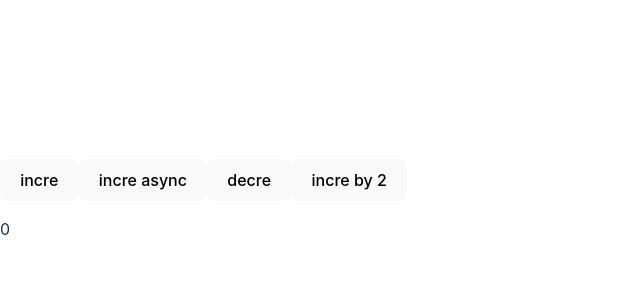
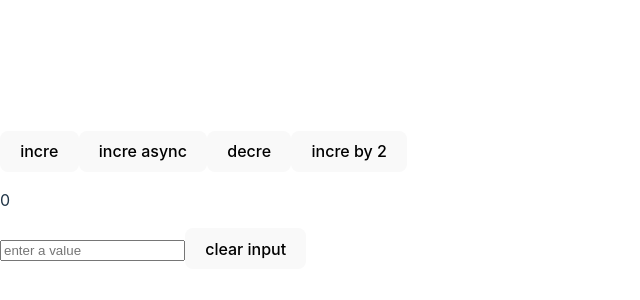
Before and after one commit to abhikatta/redux-test-ts, a React (Vite) app: page / in a window 1280 px wide. Shown: the part 192-492 px from the top of the page, without its empty margins (0-640 px from the left). Built offline with nearby package versions, Linux system fonts and the light colour scheme.

Commit message:
added input state management using slice and some directory changes

```diff
--- a/src/App.tsx
+++ b/src/App.tsx
@@ -5,10 +5,12 @@ import {
   increment,
   incrementAsync,
   incrementByValue,
-} from "./store/counterSlice";
+} from "./store/counter/counterSlice";
+import { clearInput, setInput } from "./store/input/inputSlice";
 
 function App() {
   const count = useSelector((state: RootState) => state.counter.value);
+  const input = useSelector((state: RootState) => state.input.value);
   // app dispatch is needed when working with async functions
   const dispatch = useDispatch<AppDispatch>();
   return (
@@ -24,6 +26,20 @@ function App() {
         </button>
         <p>{count}</p>
       </div>
+      <div>
+        <input
+          placeholder="enter a value"
+          value={input}
+          onChange={(e) => dispatch(setInput(e.target.value))}></input>
+        <button
+          onClick={() => {
+            dispatch(clearInput());
+          }}>
+          clear input
+        </button>
+      </div>
+
+      <p>{input}</p>
     </>
   );
 }
--- /dev/null
+++ b/src/store/input/inputSlice.ts
@@ -0,0 +1,25 @@
+import { PayloadAction, createSlice } from "@reduxjs/toolkit";
+
+interface InputState {
+  value: string;
+}
+
+const initialState: InputState = {
+  value: "",
+};
+
+const inputSlice = createSlice({
+  name: "input",
+  initialState,
+  reducers: {
+    setInput: (state, action: PayloadAction<string>) => {
+      state.value = action.payload;
+    },
+    clearInput: (state) => {
+      state.value = "";
+    },
+  },
+});
+export const { setInput, clearInput } = inputSlice.actions;
+
+export default inputSlice.reducer;
--- a/src/store/store.ts
+++ b/src/store/store.ts
@@ -1,8 +1,10 @@
 import { configureStore } from "@reduxjs/toolkit";
-import counterReducer from "./counterSlice"; // the default export
+import counterReducer from "./counter/counterSlice"; // the default export
+import inputReducer from "./input/inputSlice";
 export const store = configureStore({
   reducer: {
     counter: counterReducer,
+    input: inputReducer,
   },
 });
 
```
Also changed, not shown: src/store/counter/counterSlice.ts (renamed from src/store/counterSlice.ts, +7 -1 lines).
